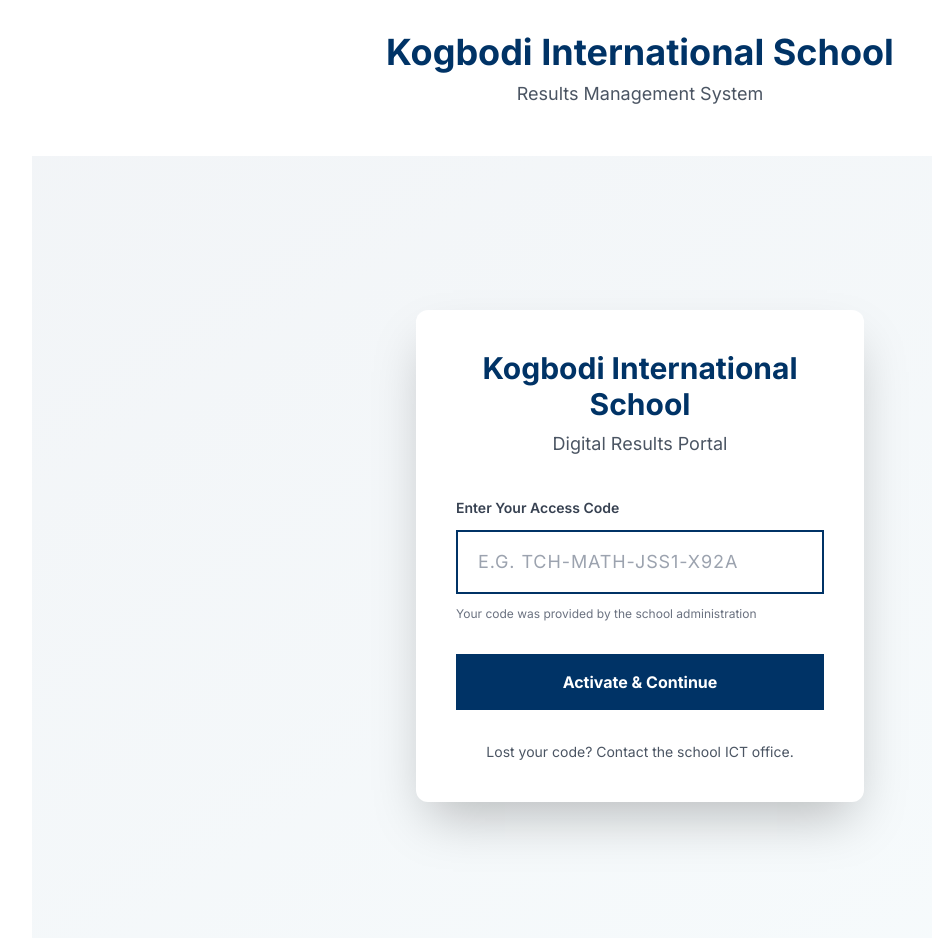
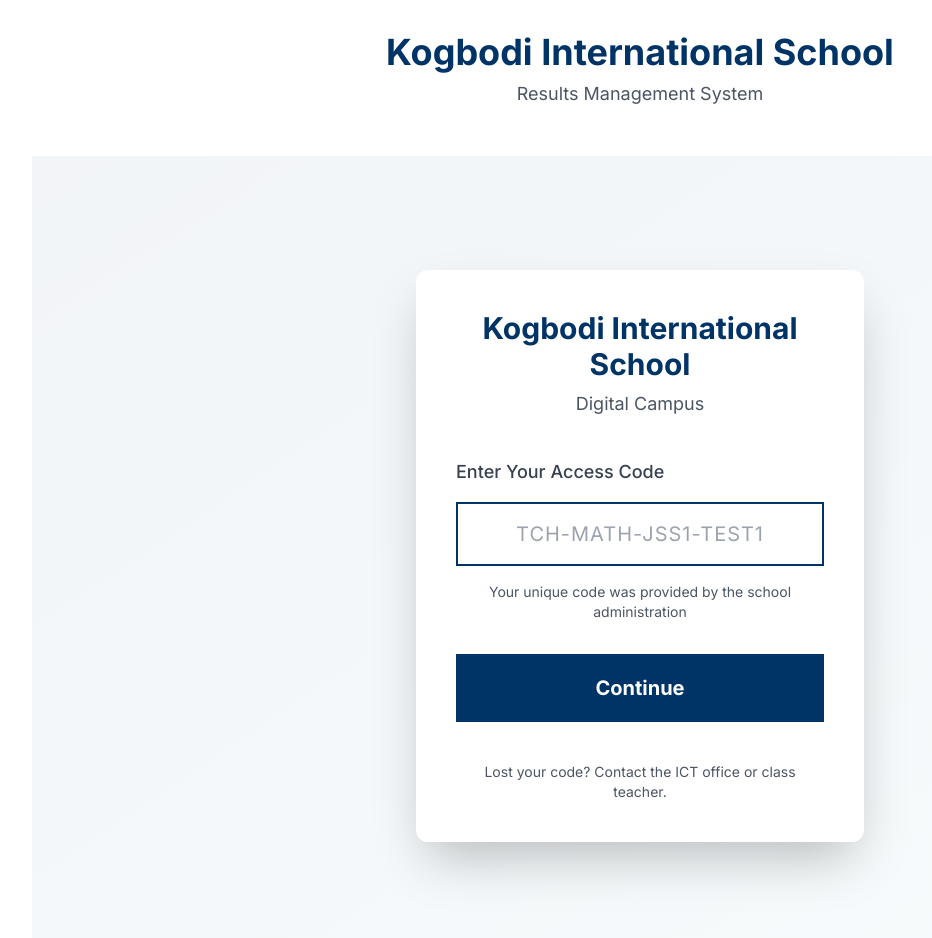
Before and after one commit to acadryx-coder/kogbodi-result-app-v1, a Next.js app: page / in a window 1280 px wide. Shown: the top 938 px of the page, without its empty margins (0-932 px from the left). Built offline with nearby package versions, Linux system fonts and the light colour scheme.

Commit message:
Update page.tsx

```diff
--- a/app/page.tsx
+++ b/app/page.tsx
@@ -14,7 +14,6 @@ export default function LoginPage() {
     setLoading(true)
     setMessage('')
 
-    // This will call our future /api/redeem-code endpoint
     const res = await fetch('/api/redeem-code', {
       method: 'POST',
       headers: { 'Content-Type': 'application/json' },
@@ -24,10 +23,10 @@ export default function LoginPage() {
     const data = await res.json()
 
     if (data.success) {
-      setMessage('Welcome! Redirecting to your dashboard...')
+      setMessage('Welcome to the school family! 🎉')
       setTimeout(() => router.push('/dashboard'), 1500)
     } else {
-      setMessage(data.error || 'Invalid or expired code')
+      setMessage(data.error || 'Invalid code. Please check and try again.')
     }
 
     setLoading(false)
@@ -38,12 +37,12 @@ export default function LoginPage() {
       <div className="w-full max-w-md rounded-xl bg-white p-10 shadow-2xl">
         <div className="text-center mb-10">
           <h1 className="text-3xl font-bold text-primary">Kogbodi International School</h1>
-          <p className="text-lg text-gray-600 mt-2">Digital Results Portal</p>
+          <p className="text-lg text-gray-600 mt-2">Digital Campus</p>
         </div>
 
         <form onSubmit={handleSubmit} className="space-y-8">
           <div>
-            <label className="block text-sm font-semibold text-gray-700 mb-3">
+            <label className="block text-lg font-medium text-gray-700 mb-4">
               Enter Your Access Code
             </label>
             <input
@@ -51,34 +50,36 @@ export default function LoginPage() {
               required
               value={code}
               onChange={(e) => setCode(e.target.value)}
-              className="w-full px-5 py-4 text-lg border-2 border-gray-300 rounded-lg focus:border-primary focus:outline-none uppercase tracking-wider"
-              placeholder="e.g. TCH-MATH-JSS1-X92A"
+              className="w-full px-6 py-4 text-xl border-2 border-gray-300 rounded-lg focus:border-primary focus:outline-none uppercase tracking-wider text-center"
+              placeholder="TCH-MATH-JSS1-TEST1"
               autoFocus
             />
-            <p className="text-xs text-gray-500 mt-3">
-              Your code was provided by the school administration
+            <p className="text-sm text-gray-600 mt-4 text-center">
+              Your unique code was provided by the school administration
             </p>
           </div>
 
           <button
             type="submit"
             disabled={loading}
-            className="w-full py-4 bg-primary text-white font-bold rounded-lg hover:bg-primary/90 disabled:opacity-60 transition"
+            className="w-full py-5 bg-primary text-white text-xl font-bold rounded-lg hover:bg-primary/90 disabled:opacity-60 transition"
           >
-            {loading ? 'Validating Code...' : 'Activate & Continue'}
+            {loading ? 'Validating...' : 'Continue'}
           </button>
         </form>
 
         {message && (
-          <div className={`mt-6 text-center p-4 rounded-lg ${message.includes('Welcome') ? 'bg-green-50 text-green-800' : 'bg-red-50 text-red-800'}`}>
+          <div className={`mt-8 text-center p-5 rounded-lg text-lg font-medium ${
+            message.includes('Welcome') ? 'bg-green-50 text-green-800' : 'bg-red-50 text-red-800'
+          }`}>
             {message}
           </div>
         )}
 
-        <p className="text-center text-sm text-gray-600 mt-8">
-          Lost your code? Contact the school ICT office.
+        <p className="text-center text-sm text-gray-600 mt-10">
+          Lost your code? Contact the ICT office or class teacher.
         </p>
       </div>
     </div>
   )
-                            }
+      }
```
